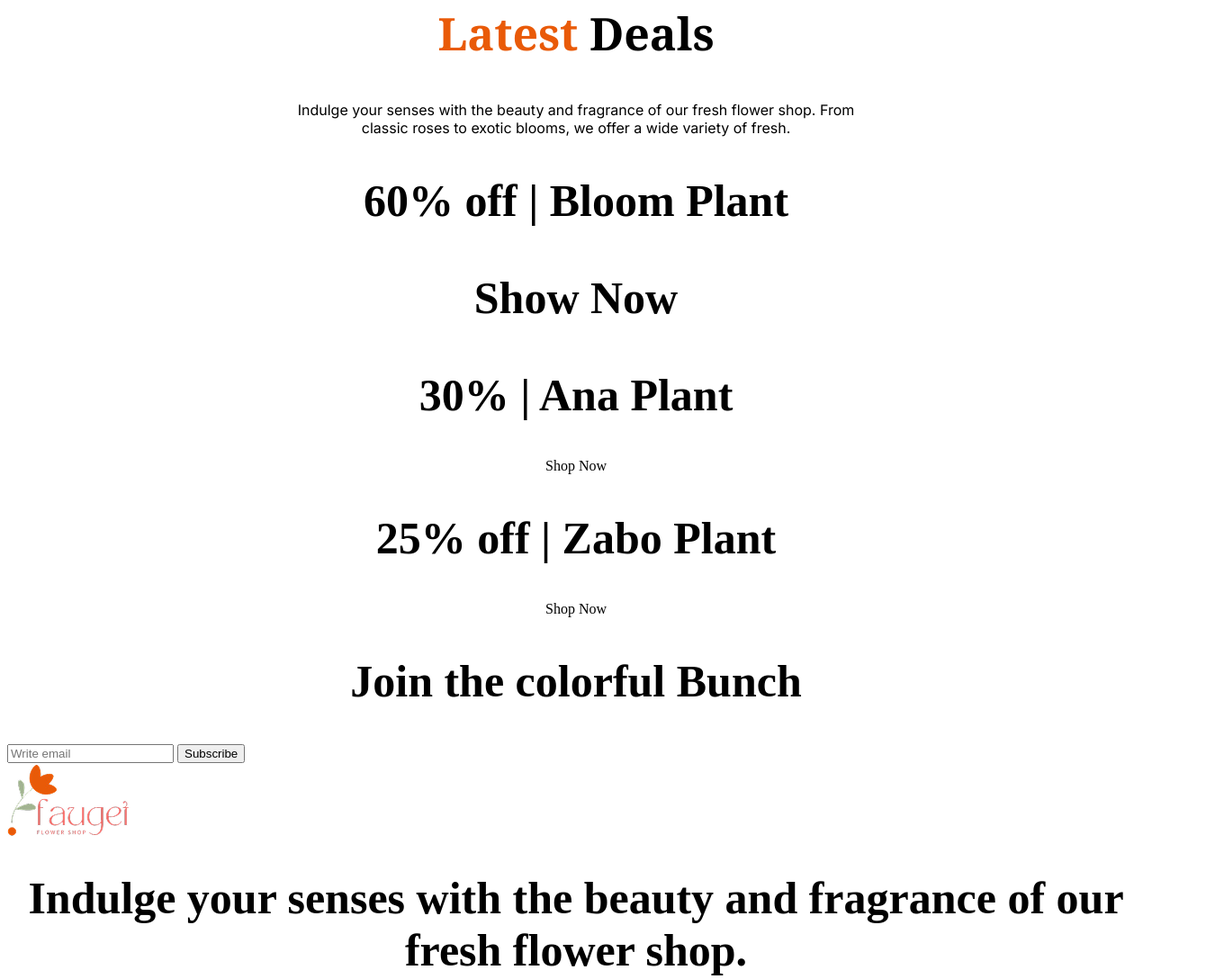
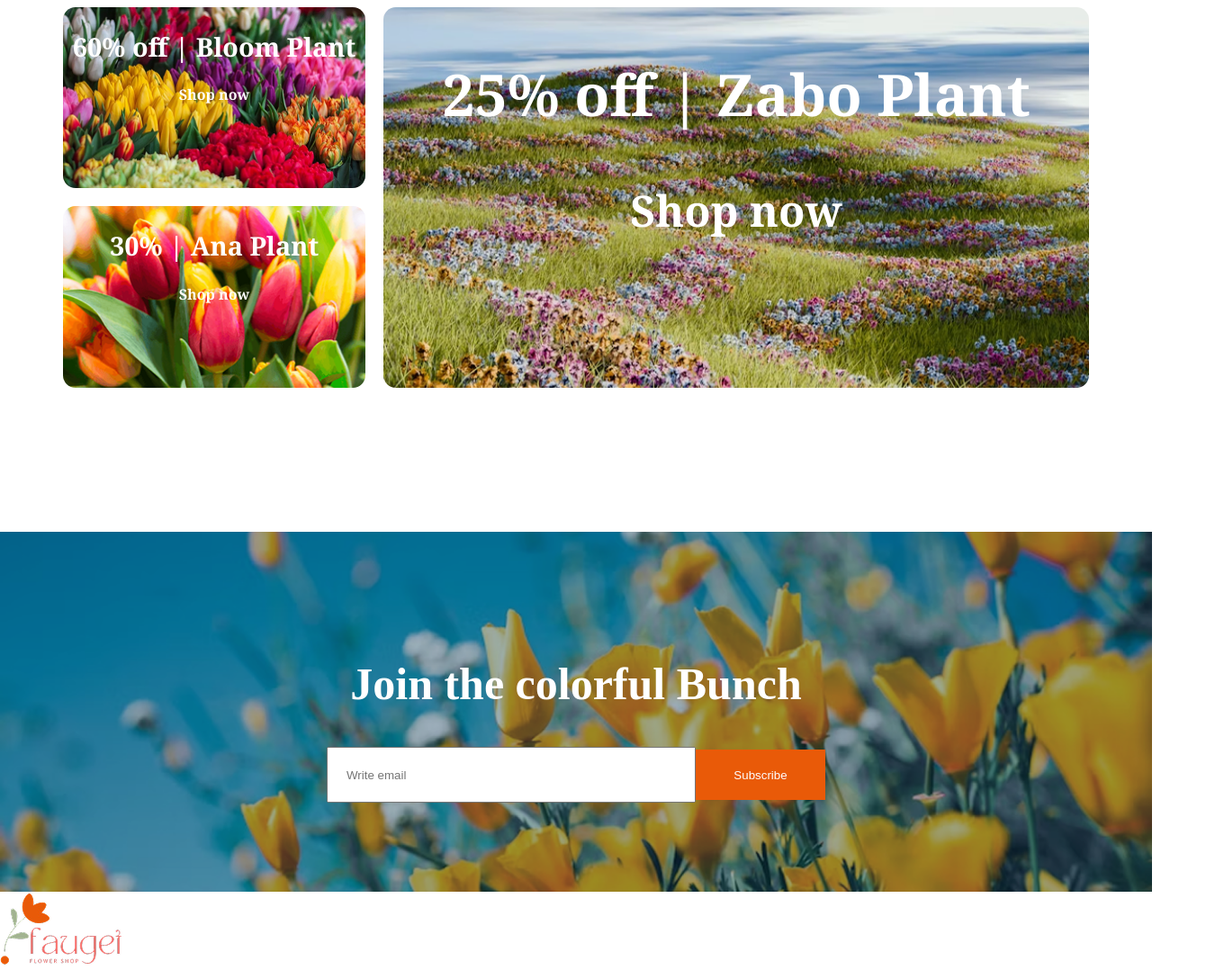
Before and after one commit to ahadul70/PH-A2, a plain HTML site: page index.html in a window 1280 px wide. Shown: the part 3492-4580 px from the top of the page at 90% size, 1360 px wide, since content can reach past the window. Drawn offline with Linux system fonts and the light colour scheme.

Commit message:
progress

```diff
--- a/index.html
+++ b/index.html
@@ -155,6 +155,7 @@
           <button class="card_btn orange_btn">ADD TO CART</button>
         </div>
       </section>
+
       <section class="trusted">
 
 
@@ -196,22 +197,38 @@
           shop. From <br>classic roses to exotic blooms, we offer a wide variety of
           fresh.
         </p>
+<div class="main_box">
+<div class="standing">
+        <div class="top_left fit">
 
-        <div class="top_left"><h1>60% off | Bloom Plant
-            <p>Show Now</p>
+          <h1 class="white noto-serif heading">60% off | Bloom Plant</h1>
+        <h1 class="white noto-serif bodying">Shop now</h1>
         </div>
-        <div class="bottom_left"><h1>30% | Ana Plant</h1>
-        <p>Shop Now</p></div>
-        <div class="right"><h1>25% off | Zabo Plant </h1>
-        <p>Shop Now</p>
+        <div class="bottom_left fit">
+
+          <h1 class="white noto-serif heading">30% | Ana Plant</h1>
+      <h1 class="white noto-serif bodying">Shop now</h1>
+      </div>
+ </div>
+
+
+        <div class="right fit">
+          <h1 class="white noto-serif heading2">25% off | Zabo Plant </h1>
+           <h1 class="white noto-serif bodying2">Shop now</h1>
         </div>
+
+      </div>
       </section>
-      <section class ="Newsletter">
+      <section class ="Newsletter fit">
 
 <H1>Join the colorful Bunch</H1>
-<input type="text" name="" id="" placeholder="Write email">
-<button>Subscribe</button>
-      </section>
+
+<div class="newinput"> <input type="text" name="" id="" placeholder="Write email">
+<button >Subscribe</button> </div>
+
+
+
+</section>
     </main>
     <footer>
         <div><img src="assets/logo.png" alt="">
--- a/style.css
+++ b/style.css
@@ -19,12 +19,28 @@
 .inter {
   font-family: "Inter", sans-serif;
 }
+
+.fit {
+  background-repeat: no-repeat;
+  background-size: cover;
+  background-position: center;
+  width: 100%;
+  height: 100%;
+}
+
+body{
+  margin: 0;
+  padding: 0;
+  box-sizing: border-box;
+}
+.white {
+  color: #ffffff;
+}
 /* share end*/
 
 /*Header start*/
 .header {
   display: flex;
-
   align-items: center;
   justify-content: space-between;
   margin: 2rem 5rem;
@@ -108,38 +124,34 @@ h1 {
 
 /*trussted start*/
 
-.trusted{
+.trusted {
   display: flex;
   align-items: center;
   justify-content: center;
   gap: 5rem;
   margin: 15rem 5rem;
-
-  padding: 2rem;
-}
-
-.trusted_img{
-
-  position: relative;
-
+width: 100%;
 
 }
 
-.bottom{
+.trusted_img {
+  position: relative;
+}
+
+.bottom {
   width: 100%;
   display: block;
 }
 
-.top{
+.top {
   width: 15rem;
   position: absolute;
   top: -20%;
   left: 75%;
-   filter: drop-shadow(4px 4px 6px rgba(0, 0, 0, 0.4));
-
+  filter: drop-shadow(4px 4px 6px rgba(0, 0, 0, 0.4));
 }
 
-.trusted_text{
+.trusted_text {
   gap: 20rem;
 }
 
@@ -153,10 +165,119 @@ h1 {
 }
 /*trusted end*/
 
-
 /*offers start*/
 
-.offers p{
+.offers {
+  width: 100%;
+  margin: 10rem 0;
+}
+.offers p {
   text-align: center;
 }
+.main_box {
+  display: flex;
+  justify-content: center;
+  gap: 20px;
+  margin: 0 5rem;
+  height: 26.45rem;
+}
+
+.standing {
+  display: flex;
+  flex-direction: column;
+  flex: 0 0 30%;
+  gap: 20px;
+}
+
+
+
+.right {
+  flex: 0 0 70%;
+  background-color: blue;
+  border-radius: 14px;
+  background-image: url(assets/deal-zabo.png);
+  height: auto;
+
+
+}
+
+
+
+
+
+.top_left {
+  background-image: url(assets/deal-bloom.png);
+  background-color: #e95a08;
+  border-radius: 14px;
+   justify-content: center;
+  align-items: center;
+}
+
+
+.bottom_left {
+  background-color: blue;
+  background-image: url(assets/deal-ana.png);
+  border-radius: 14px;
+   justify-content: center;
+  align-items: center;
+}
+.bottom_left h1{
+  text-align: center;
+}
+
+.heading{
+  font-size: 1.8rem;
+}
+.bodying{
+  font-size: 1em;
+}
+
+.heading2{
+  font-size: 4rem;
+
+}
+.bodying2{
+  font-size: 3rem;
+}
 /*offers end*/
+
+
+
+/*newsletter start*/
+
+.Newsletter{
+  background-image: url(assets/news-letter-bg.png);
+  height: auto;
+  color: white;
+  height: 50vh;
+  display: flex;
+  align-items: center;
+  justify-content: center;
+  flex-direction: column;
+}
+
+.newinput{
+
+  display: flex;
+  align-items: center;
+  justify-content: center;
+  width: 50vw;
+
+
+}
+
+
+.newinput input{
+  width: 60%;
+  height: 3.5rem;
+  padding-left: 20px
+}
+
+.newinput button{
+  background-color: #e95a08;
+  border: 0;
+  color: #ffffff;
+  height: 3.5rem;
+  width: 9rem;
+}
+/*newsletter end*/
```
